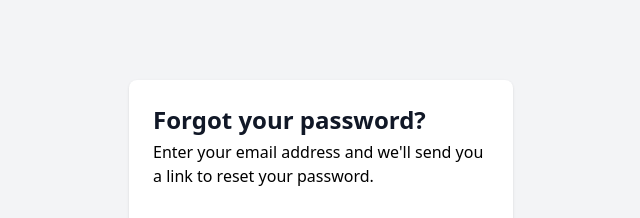
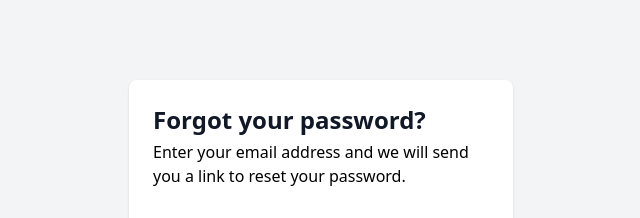
Before and after one commit to Mindo-Joseph/mtnInv, a Next.js app: page /forgot_password in a window 1280 px wide. Shown: the top 218 px of the page, without its empty margins (319-959 px from the left). Built offline with nearby package versions, Linux system fonts and the light colour scheme.

Commit message:
fix eslint

```diff
--- a/pages/forgot_password.jsx
+++ b/pages/forgot_password.jsx
@@ -32,7 +32,7 @@
           ) : (
             <>
               <p className="mt-1">
-                Enter your email address and we'll send you a link to reset your
+                Enter your email address and we will send you a link to reset your
                 password.
               </p>
               <form onSubmit={handleResetPassword} className="mt-8 space-y-6">
```
